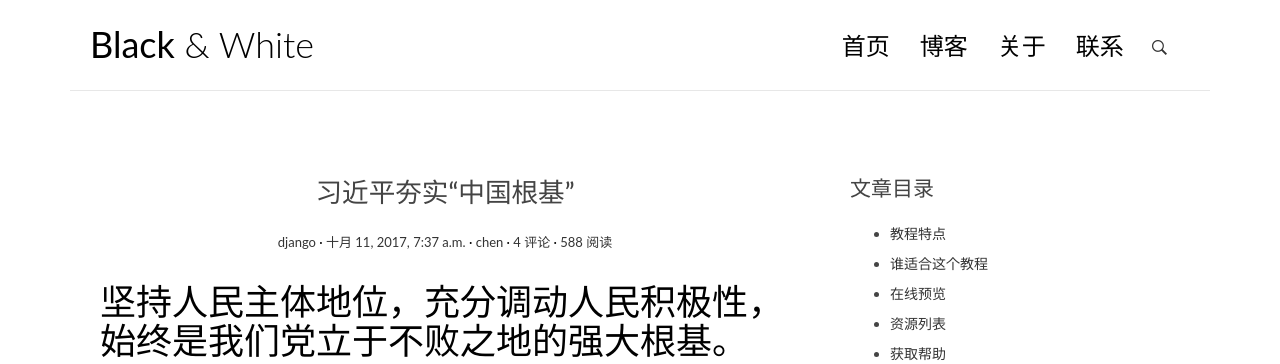
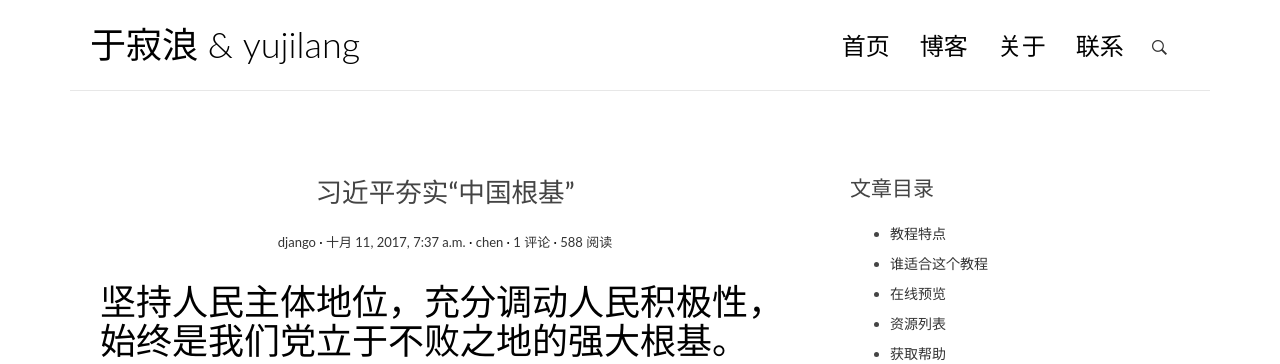
Before and after one commit to yujilang/blog, a Django app: page /post/4/ in a window 1280 px wide. Shown: the top 364 px of the page. Run offline with Django 3.2, Linux system fonts and the light colour scheme; data comes from the database, SQL or seed files in the repository; some libraries are stand-ins or nearby versions.

Commit message:
改进 1，在模型中指定排序 2，完善跳转链接 3，显示正确的评论量

```diff
--- a/blog/models.py
+++ b/blog/models.py
@@ -50,3 +50,9 @@ class Post(models.Model):
 
     def __str__(self):
         return self.title
+
+    class Meta:
+        #  ordering 属性用来指定文章排序方式，
+        #  这样指定以后所有返回的文章列表都会自动按照 Meta 中指定的顺序排序，
+        #  因此可以删掉视图函数中对文章列表中返回结果进行排序的代码了。
+        ordering = ['-created_time','-modified_time']
--- a/blog/templatetags/blog_tags.py
+++ b/blog/templatetags/blog_tags.py
@@ -14,7 +14,7 @@ register = template.Library()
 #  最新文章
 @register.simple_tag
 def get_recent_posts(num=5):
-    return Post.objects.all().order_by('-created_time')[:num]
+    return Post.objects.all()[:num]
 
 #  归档
 @register.simple_tag
--- a/blog/views.py
+++ b/blog/views.py
@@ -15,7 +15,7 @@ def index(request):
     #  获取Post的所有数据，并按最新的创建时间在上进行排序
     #  Post.objects.all()   查找所有数据
     #  order_by()  对数据进行排序
-    post_list = Post.objects.all().order_by('-created_time')
+    post_list = Post.objects.all()
 
     #  页面渲染
     context = {
@@ -62,7 +62,7 @@ def archives(request,year,month):
     #  即 created_time__year。
     post_list = Post.objects.filter(created_time__year=year,
                                     created_time__month=month
-                                    ).order_by('-created_time')
+                                    )
     context = {
         'post_list':post_list
     }
@@ -73,7 +73,7 @@ def category(request,pk):
     #  根据分类的 pk 值（也就是被访问的分类的 id 值） 在 Category 中获取这个分类的信息（分类的name）
     cate = get_object_or_404(Category,pk=pk)
     #  根据 cate 在 Post 中过滤出该分类下的所有文章，并进行排序
-    post_list = Post.objects.filter(category=cate).order_by('-created_time')
+    post_list = Post.objects.filter(category=cate)
     context = {
         'post_list':post_list
     }
--- a/templates/base.html
+++ b/templates/base.html
@@ -4,7 +4,7 @@
 <!DOCTYPE html>
 <html>
 <head>
-    <title>Black &amp; White</title>
+    <title>于寂浪 &amp; yujilang</title>
 
     <!-- meta -->
     <meta charset="UTF-8">
@@ -32,7 +32,7 @@
         <div class="row">
             <div class="col-md-4 col-sm-5 col-xs-8">
                 <div class="logo">
-                    <h1><a href="index.html"><b>Black</b> &amp; White</a></h1>
+                    <h1><a href="{% url 'blog:index' %}"><b>于寂浪</b> &amp; yujilang</a></h1>
                 </div>
             </div><!-- col-md-4 -->
             <div class="col-md-8 col-sm-7 col-xs-4">
@@ -45,7 +45,7 @@
 
                     <div class="collapse navbar-collapse" id="bs-example-navbar-collapse-1">
                         <ul class="nav navbar-nav navbar-right">
-                            <li class="cl-effect-11"><a href="index.html" data-hover="首页">首页</a></li>
+                            <li class="cl-effect-11"><a href="{% url 'blog:index' %}" data-hover="首页">首页</a></li>
                             <li class="cl-effect-11"><a href="full-width.html" data-hover="博客">博客</a></li>
                             <li class="cl-effect-11"><a href="about.html" data-hover="关于">关于</a></li>
                             <li class="cl-effect-11"><a href="contact.html" data-hover="联系">联系</a></li>
@@ -186,7 +186,7 @@
     <button type="button" class="overlay-close"><span class="ion-ios-close-empty"></span></button>
     <nav>
         <ul>
-            <li><a href="index.html">首页</a></li>
+            <li><a href="{% url 'blog:index' %}">首页</a></li>
             <li><a href="full-width.html">博客</a></li>
             <li><a href="about.html">关于</a></li>
             <li><a href="contact.html">联系</a></li>
--- a/templates/blog/detail.html
+++ b/templates/blog/detail.html
@@ -10,7 +10,7 @@
                     <span class="post-date"><a href="#"><time class="entry-date"
                                                               datetime="{{ post.created_time }}">{{ post.created_time }}</time></a></span>
                     <span class="post-author"><a href="#">{{ post.author }}</a></span>
-                    <span class="comments-link"><a href="#">4 评论</a></span>
+                    <span class="comments-link"><a href="{{ post.grt_absolute_url }}#comment-area">{{ post.comment_set.count }} 评论</a></span>
                     <span class="views-count"><a href="#">588 阅读</a></span>
                 </div>
             </header>
@@ -49,7 +49,7 @@
                 </div>    <!-- row -->
             </form>
             <div class="comment-list-panel">
-                <h3>评论列表，共 <span>4</span> 条评论</h3>
+                <h3>评论列表，共 <span>{{ post.comment_set.count }}</span> 条评论</h3>
                 <ul class="comment-list list-unstyled">
                     {% for comment in comment_list %}
                         <li class="comment-item">
--- a/templates/blog/index.html
+++ b/templates/blog/index.html
@@ -14,7 +14,7 @@
                         <span class="post-date"><a href="#"><time class="entry-date"
                                                                   datetime="{{ post.created_time }}">{{ post.created_time }}</time></a></span>
                         <span class="post-author"><a href="#">追梦人物</a></span>
-                        <span class="comments-link"><a href="#">4 评论</a></span>
+                        <span class="comments-link"><a href="{{ post.get_absolute_url }}#comment-area">{{ post.comment_set.count }} 评论</a></span>
                         <span class="views-count"><a href="#">588 阅读</a></span>
                     </div>
                 </header>
```
